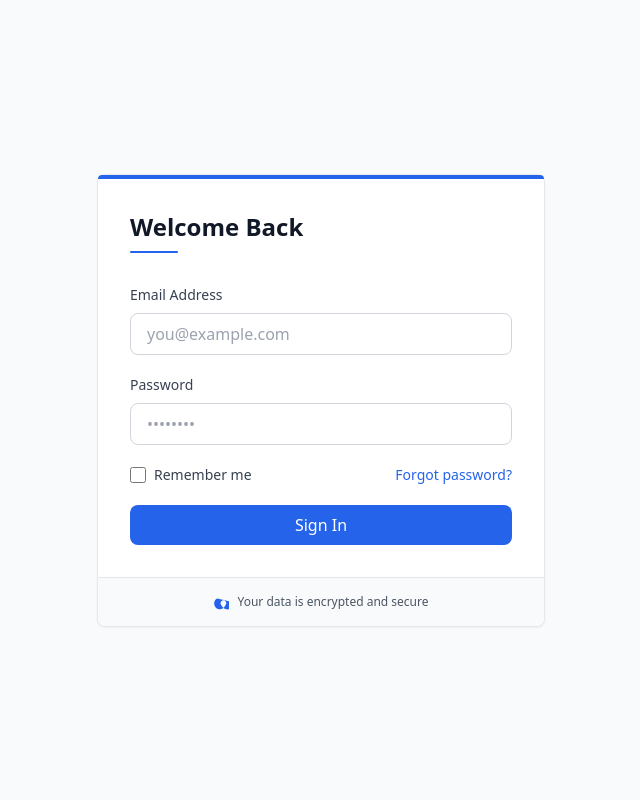
After one commit to divyaverma4/ml_crr_prediction, a Flask app: page /login in a window 1280 px wide. The commit adds this page. Shown: the whole page, without its empty margins (319-959 px from the left). Run offline with Flask 3, Linux system fonts and the light colour scheme; parts of the project's set-up code (start-up, migrations or seed data) failed here and were passed over; some libraries are stand-ins or nearby versions.

Commit message:
added role based login/editing

```diff
--- a/app.py
+++ b/app.py
@@ -1,4 +1,4 @@
-from flask import Flask, render_template, request, jsonify
+from flask import Flask, render_template, request, jsonify, redirect, url_for, session
 import sqlite3
 import pandas as pd
 import joblib
@@ -8,7 +8,65 @@ from datetime import datetime
 
 
 app = Flask(__name__)
+app.secret_key = "your-secret-key"      # REQUIRED for login sessions
 DB_FILE = "card_risk.db"
+
+# -----------------------------
+# Simple user store (roles)
+# -----------------------------
+USERS = {
+    "admin@example.com": {"password": "12345678", "role": "admin"},
+    "viewer@example.com": {"password": "12345678", "role": "viewer"}
+}
+
+
+# -----------------------------
+# Login Required Decorators
+# -----------------------------
+def login_required(func):
+    def wrapper(*args, **kwargs):
+        if "username" not in session:
+            return redirect(url_for("login"))
+        return func(*args, **kwargs)
+    wrapper.__name__ = func.__name__
+    return wrapper
+
+
+def admin_required(func):
+    def wrapper(*args, **kwargs):
+        if session.get("role") != "admin":
+            return jsonify({"error": "Unauthorized — Admin only"}), 403
+        return func(*args, **kwargs)
+    wrapper.__name__ = func.__name__
+    return wrapper
+
+
+# -----------------------------
+# Login & Logout Routes
+# -----------------------------
+@app.route("/login", methods=["GET", "POST"])
+def login():
+    if request.method == "POST":
+        email = request.form["email"]        # from your HTML form
+        password = request.form["password"]
+
+        user = USERS.get(email)
+        if user and user["password"] == password:
+            session["username"] = email
+            session["role"] = user["role"]
+            return redirect(url_for("edit_details_page"))   # redirect after successful login
+
+        return render_template("login.html", error="Invalid email or password")
+
+    return render_template("login.html")
+
+
+
+@app.route("/logout")
+def logout():
+    session.clear()
+    return redirect(url_for("login"))
+
 
 # Load trained Random Forest model
 model_tuple = joblib.load("rf_crr_model.pkl")
@@ -56,6 +114,7 @@ def get_companies():
 # Dashboard Route
 # -----------------------------
 @app.route("/")
+@login_required
 def dashboard():
     individuals = get_individuals()
     companies = get_companies()
@@ -69,7 +128,6 @@ def dashboard():
     ind_counts = summarize(individuals)
     comp_counts = summarize(companies)
 
-    # Example placeholders
     predictions = [
         {"customer_id": 'CUST-1001', "credit_limit": 5000},
         {"customer_id": 'CUST-1002', "credit_limit": 12000},
@@ -91,19 +149,23 @@ def dashboard():
         features=features,
         feature_labels=feature_labels,
         feature_values=feature_values,
-        active="dashboard"
+        active="dashboard",
+        role=session.get("role")
     )
 
+@app.route("/edit_details")
+@login_required
+def edit_details_page():
+    return render_template("edit_details.html", active="edit_details", role=session.get("role"))
 
 # -----------------------------
-# Other Routes
+# Other Routes (protected)
 # -----------------------------
 @app.route("/individuals")
+@login_required
 def individuals_page():
-    # Always fetch fresh data from DB
     rows = get_individuals()
 
-    # For pie chart counts
     high = [d for d in rows if str(d["RiskCategory"]).strip().lower() == "high risk"]
     medium = [d for d in rows if str(d["RiskCategory"]).strip().lower() == "medium risk"]
     low = [d for d in rows if str(d["RiskCategory"]).strip().lower() == "low risk"]
@@ -113,16 +175,16 @@ def individuals_page():
         "individuals.html",
         rows=rows,
         ind_counts=ind_counts,
-        active="individuals"
+        active="individuals",
+        role=session.get("role")
     )
 
 
 @app.route("/companies")
+@login_required
 def companies_page():
-    # Always fetch fresh data from DB
     rows = get_companies()
 
-    # For pie chart counts
     high = [d for d in rows if str(d["RiskCategory"]).strip().lower() == "high risk"]
     medium = [d for d in rows if str(d["RiskCategory"]).strip().lower() == "medium risk"]
     low = [d for d in rows if str(d["RiskCategory"]).strip().lower() == "low risk"]
@@ -132,34 +194,33 @@ def companies_page():
         "companies.html",
         rows=rows,
         comp_counts=comp_counts,
-        active="companies"
+        active="companies",
+        role=session.get("role")
     )
 
 
 @app.route("/heatmaps")
+@login_required
 def heatmaps_page():
-    return render_template("heatmaps.html", active="heatmaps")
+    return render_template("heatmaps.html", active="heatmaps", role=session.get("role"))
 
 
 @app.route("/ml")
+@login_required
 def ml_page():
-    return render_template("ml.html", active="ml")
+    return render_template("ml.html", active="ml", role=session.get("role"))
 
 
 @app.route("/feature_imp")
+@login_required
 def feature_imp_page():
-    return render_template("feature_imp.html", active="feature_imp")
+    return render_template("feature_imp.html", active="feature_imp", role=session.get("role"))
 
 
-# -----------------------------
-# Edit Details Page
-# -----------------------------
-@app.route("/edit_details")
-def edit_details_page():
-    return render_template("edit_details.html", active="edit_details")
 
 
 @app.route("/get_user_details", methods=["POST"])
+@login_required
 def get_user_details():
     data = request.get_json()
     record_id = data.get("id")
@@ -173,7 +234,6 @@ def get_user_details():
     rows = cursor.fetchall()
     conn.close()
 
-    # Convert to list of dicts and fix NaN -> None
     rows_list = []
     for r in rows:
         row_dict = dict(r)
@@ -186,6 +246,7 @@ def get_user_details():
 
 
 @app.route("/update_user_details", methods=["POST"])
+@admin_required
 def update_user_details():
     data = request.get_json()
     record_id = data["id"]
@@ -260,7 +321,9 @@ def update_user_details():
 
     return jsonify({"rows": df.to_dict(orient="records")})
 
+
 @app.route("/update_row", methods=["POST"])
+@admin_required
 def update_row():
     data = request.get_json()
     record_id = data["id"]
@@ -286,7 +349,7 @@ def update_row():
         params=(record_id,)
     )
 
-    # --- preprocessing (same as your update_user_details route) ---
+    # --- preprocessing ---
     exclude_cols = ["CRR_Score", "RiskCategory", "ID", "Name", "AccountNumber", "ProductType"]
     df_features = df.drop(columns=[c for c in exclude_cols if c in df.columns])
     df_features = pd.get_dummies(df_features, drop_first=False)
@@ -312,6 +375,7 @@ def update_row():
 
 
 @app.route("/get_individuals_json")
+@login_required
 def get_individuals_json():
     conn = sqlite3.connect(DB_FILE)
     conn.row_factory = sqlite3.Row
@@ -329,24 +393,23 @@ def get_individuals_json():
     rows = cursor.fetchall()
     conn.close()
 
-    # Convert to list of dicts and reorder so ID is first
     data = []
     for r in rows:
         row_dict = dict(r)
-        # pop ID and insert at beginning
         id_val = row_dict.pop("ID")
         ordered_row = {"ID": id_val, **row_dict}
         data.append(ordered_row)
 
     return jsonify({"data": data})
 
+
 @app.route("/get_companies_json")
+@login_required
 def get_companies_json():
     conn = sqlite3.connect(DB_FILE)
     conn.row_factory = sqlite3.Row
     cursor = conn.cursor()
 
-    # Select all columns, but we will reorder in Python so ID comes first
     cursor.execute("""
         SELECT AccountNumber, Age, Bankruptcies, CardLimit, CashAdvances,
                Citizenship, CRR_Score, Education, EmploymentStatus,
@@ -358,11 +421,9 @@ def get_companies_json():
     rows = cursor.fetchall()
     conn.close()
 
-    # Convert to list of dicts and reorder so ID is first
     data = []
     for r in rows:
         row_dict = dict(r)
-        # pop ID and insert at beginning
         id_val = row_dict.pop("ID")
         ordered_row = {"ID": id_val, **row_dict}
         data.append(ordered_row)
@@ -370,8 +431,8 @@ def get_companies_json():
     return jsonify({"data": data})
 
 
-# Update a row in the DB
 @app.route("/update_individual_row", methods=["POST"])
+@admin_required
 def update_individual_row():
     data = request.get_json()
     record_id = data.get("id")
@@ -381,17 +442,15 @@ def update_individual_row():
     conn = sqlite3.connect(DB_FILE)
     cursor = conn.cursor()
 
-    # Update the field
     cursor.execute(f"UPDATE IndividualCardholders SET {column}=? WHERE ID=?", (value, record_id))
     conn.commit()
 
-    # Recalculate RiskCategory if needed (replace with your model logic)
     df = pd.read_sql_query("SELECT * FROM IndividualCardholders WHERE ID=?", conn, params=(record_id,))
 
-    # Example: model prediction
     exclude_cols = ["CRR_Score", "RiskCategory", "ID", "Name", "AccountNumber", "ProductType"]
     df_features = df.drop(columns=[c for c in exclude_cols if c in df.columns])
     df_features = pd.get_dummies(df_features, drop_first=False)
+
     feature_names = model_tuple[1]
     for col in feature_names:
         if col not in df_features.columns:
@@ -401,13 +460,14 @@ def update_individual_row():
     preds = model.predict(df_features)
     df["RiskCategory"] = [risk_category(x) for x in preds]
 
-    # Update RiskCategory in DB
     for index, row in df.iterrows():
-        cursor.execute("UPDATE IndividualCardholders SET RiskCategory=? WHERE ID=?", (row["RiskCategory"], row["ID"]))
+        cursor.execute(
+            "UPDATE IndividualCardholders SET RiskCategory=? WHERE ID=?",
+            (row["RiskCategory"], row["ID"])
+        )
     conn.commit()
     conn.close()
 
-    # Return updated RiskCategory and optional pie chart counts
     risk_counts = [
         int(pd.Series(df["RiskCategory"]).value_counts().get("High Risk", 0)),
         int(pd.Series(df["RiskCategory"]).value_counts().get("Medium Risk", 0)),
@@ -419,9 +479,9 @@ def update_individual_row():
         "risk_counts": risk_counts
     })
 
-
 # -----------------------------
 # Run Server
 # -----------------------------
 if __name__ == "__main__":
-    app.run(debug=True)
+    # 127.0.0.1   crr_prediction
+    app.run(host="0.0.0.0", port=80, debug=True)
--- /dev/null
+++ b/templates/login.html
@@ -0,0 +1,93 @@
+<!DOCTYPE html>
+<html lang="en">
+<head>
+    <meta charset="UTF-8">
+    <meta name="viewport" content="width=device-width, initial-scale=1.0">
+    <title>Login - CRR Dashboard</title>
+    <script src="https://cdn.tailwindcss.com"></script>
+</head>
+<body class="bg-gray-50 min-h-screen flex items-center justify-center p-4">
+    <div class="w-full max-w-md">
+        <!-- Card -->
+        <div class="bg-white rounded-lg shadow-sm border border-gray-200">
+            <!-- Blue accent top border -->
+            <div class="h-1 bg-blue-600 rounded-t-lg"></div>
+
+            <!-- Content -->
+            <div class="p-8">
+                <!-- Header -->
+                <div class="mb-8">
+                    <h1 class="text-2xl font-semibold text-gray-900 mb-2">Welcome Back</h1>
+                    <div class="h-0.5 w-12 bg-blue-600 rounded"></div>
+                </div>
+
+                <!-- Login Form -->
+                <form class="space-y-5" method="POST" action="/login">
+                    <!-- Email Input -->
+                    <div>
+                        <label for="email" class="block text-sm font-medium text-gray-700 mb-2">
+                            Email Address
+                        </label>
+                        <input
+                            type="email"
+                            id="email"
+                            name="email"
+                            placeholder="you@example.com"
+                            class="w-full px-4 py-2 border border-gray-300 rounded-lg text-gray-900 placeholder-gray-400 focus:outline-none focus:border-blue-600 focus:ring-1 focus:ring-blue-600 transition-colors"
+                            required
+                        >
+                    </div>
+
+                    <!-- Password Input -->
+                    <div>
+                        <label for="password" class="block text-sm font-medium text-gray-700 mb-2">
+                            Password
+                        </label>
+                        <input
+                            type="password"
+                            id="password"
+                            name="password"
+                            placeholder="••••••••"
+                            class="w-full px-4 py-2 border border-gray-300 rounded-lg text-gray-900 placeholder-gray-400 focus:outline-none focus:border-blue-600 focus:ring-1 focus:ring-blue-600 transition-colors"
+                            required
+                        >
+                    </div>
+
+                    <!-- Remember Me -->
+                    <div class="flex items-center justify-between text-sm">
+                        <label class="flex items-center">
+                            <input
+                                type="checkbox"
+                                name="remember"
+                                class="w-4 h-4 rounded border-gray-300 text-blue-600 focus:ring-blue-600 cursor-pointer"
+                            >
+                            <span class="ml-2 text-gray-700">Remember me</span>
+                        </label>
+                        <a href="#" class="text-blue-600 hover:text-blue-700 font-medium transition-colors">
+                            Forgot password?
+                        </a>
+                    </div>
+
+                    <!-- Submit Button -->
+                    <button
+                        type="submit"
+                        class="w-full bg-blue-600 hover:bg-blue-700 text-white font-medium py-2 px-4 rounded-lg transition-colors duration-200 mt-6"
+                    >
+                        Sign In
+                    </button>
+                </form>
+            </div>
+
+            <!-- Footer -->
+            <div class="px-8 py-4 bg-gray-50 border-t border-gray-200 rounded-b-lg">
+                <div class="flex items-center justify-center gap-2 text-xs text-gray-600">
+                    <svg class="w-4 h-4 text-blue-600" fill="currentColor" viewBox="0 0 20 20">
+                        <path fill-rule="evenodd" d="M5.338 5.59a6.79 6.79 0 0 0-3.826 6.686 6.75 6.75 0 0 0 7.967 6.78c2.495-.558 4.82-2.236 5.926-4.604.207-.413.456-.813.722-1.194.304-.524.454-1.158.454-1.809 0-.694-.162-1.325-.477-1.851-.315-.526-.773-.991-1.324-1.278-.551-.287-1.157-.432-1.773-.432-.616 0-1.22.145-1.773.432-.551.287-1.01.752-1.324 1.278-.315.526-.477 1.157-.477 1.851 0 .65.15 1.284.454 1.808.266.38.515.78.722 1.194 1.106 2.368 3.43 4.046 5.926 4.604 3.847.855 7.751-1.185 8.898-4.975.23-.642.356-1.3.356-1.962 0-.694-.162-1.325-.477-1.851" clip-rule="evenodd"/>
+                    </svg>
+                    <span>Your data is encrypted and secure</span>
+                </div>
+            </div>
+        </div>
+    </div>
+</body>
+</html>
```
Also changed, not shown: templates/base.html (+15 -6 lines), templates/edit_details.html (+13 -10 lines), README.md.
